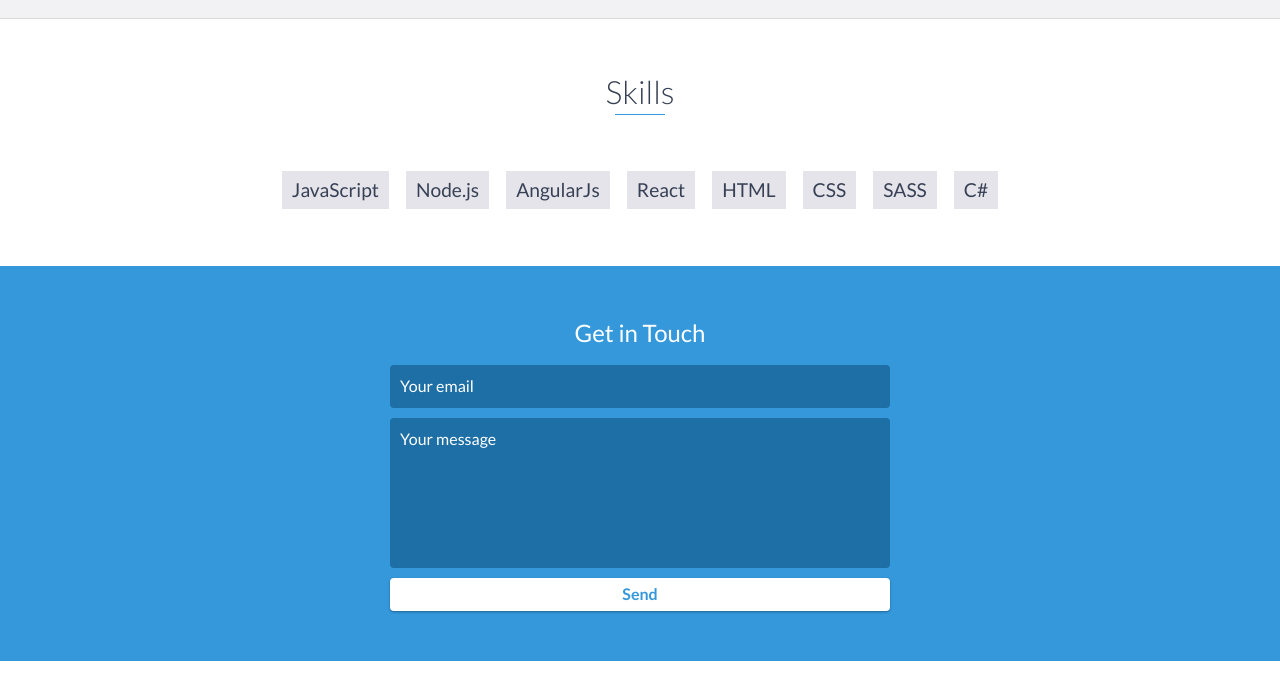
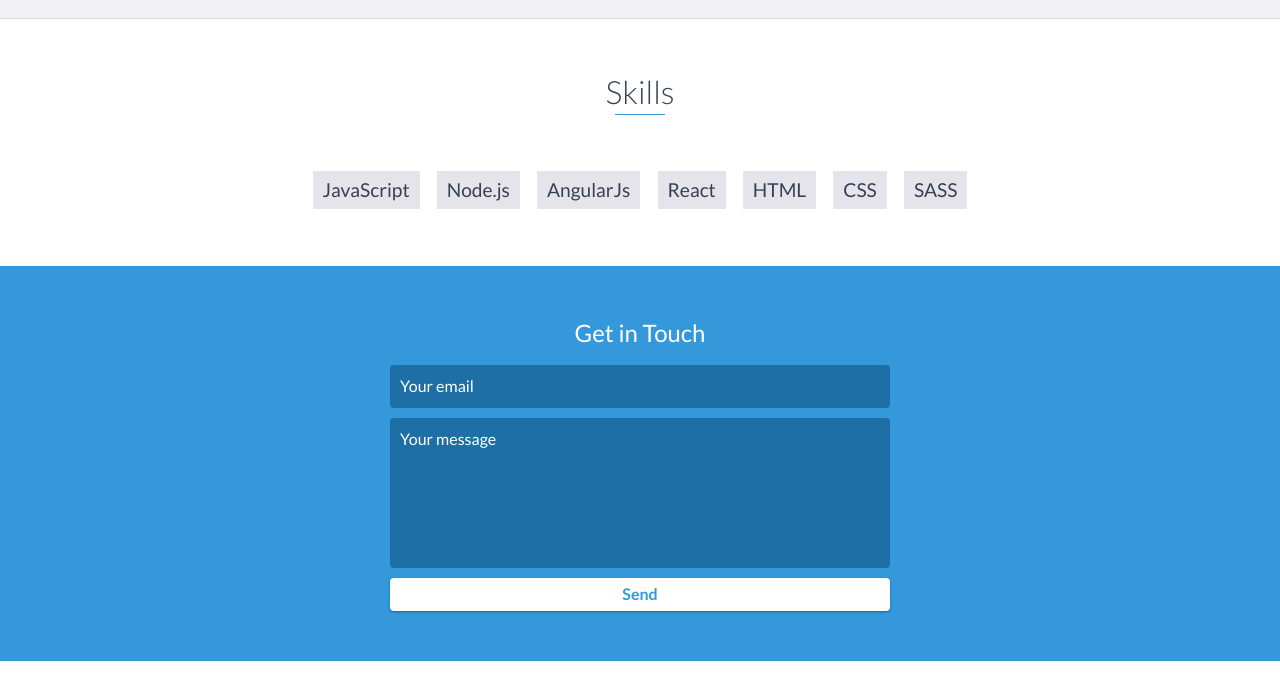
Before and after one commit to Menk98/css-advanced, a website: page index.html in a window 1280 px wide. Shown: the part 2760-3454 px from the top of the page. Drawn offline with nearby package versions, Linux system fonts and the light colour scheme.

Commit message:
skills update

```diff
--- a/index.html
+++ b/index.html
@@ -175,7 +175,6 @@
             <li>HTML</li>
 			<li>CSS</li>
 			<li>SASS</li>
-            <li>C#</li>
         </ul>
     </div>
     <!-- End #skills -->
```
